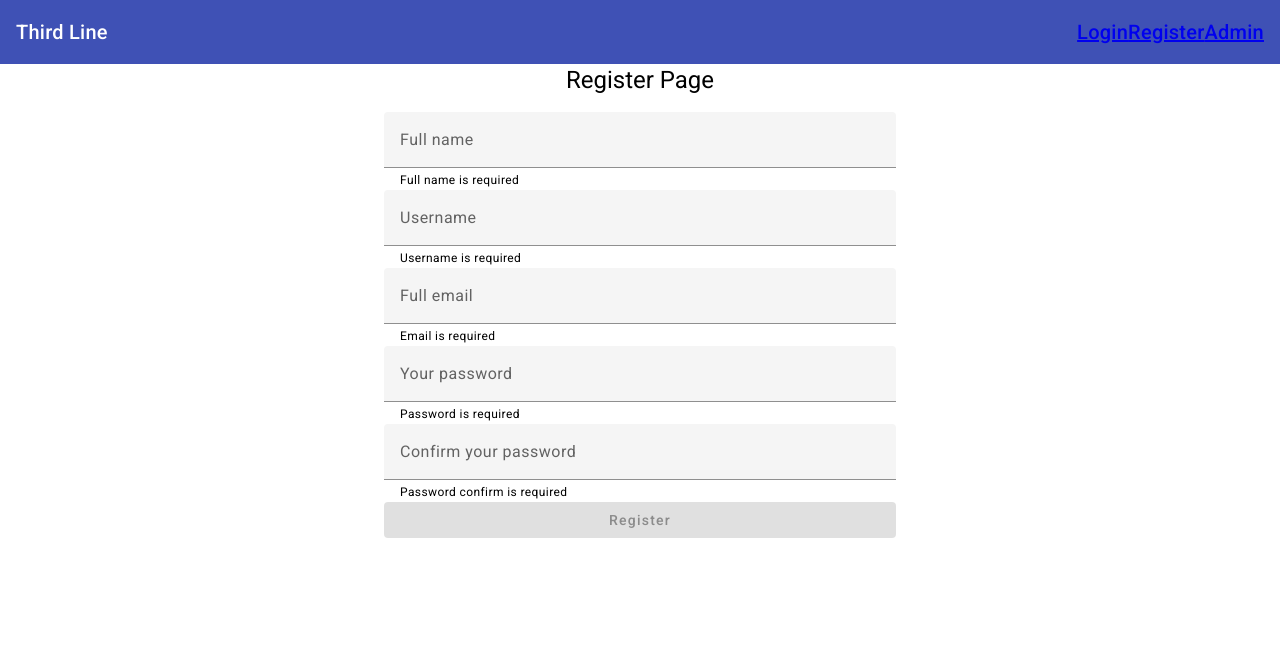
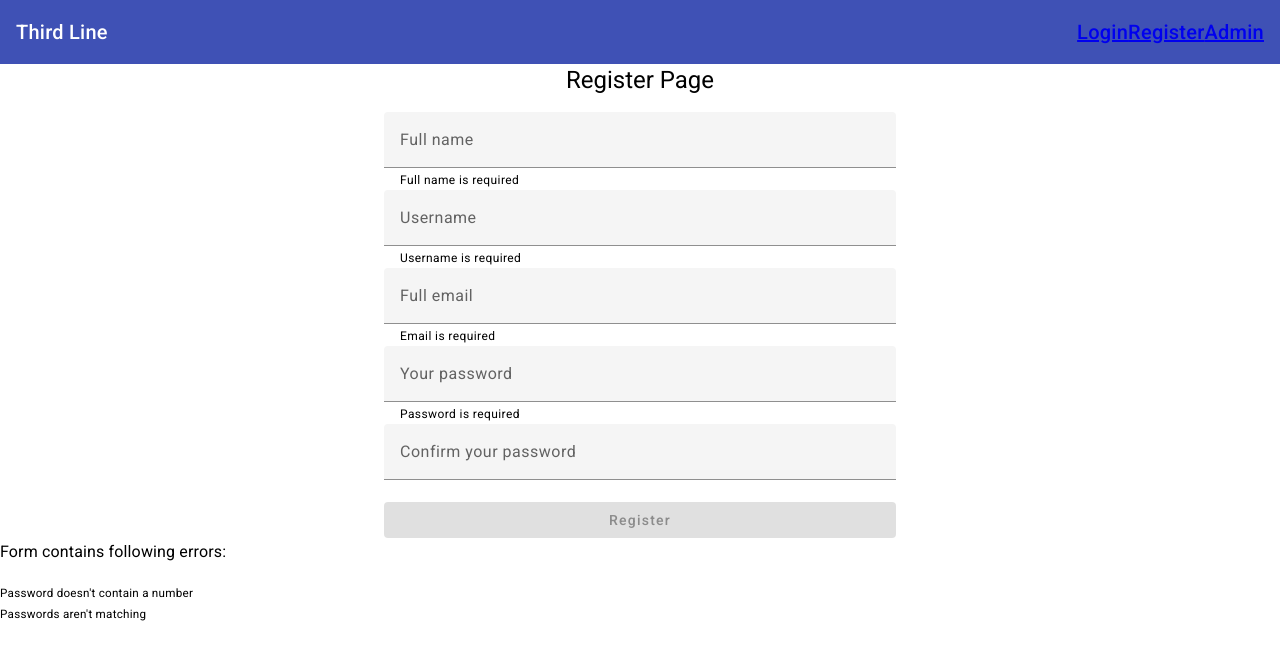
Before and after one commit to dmitrich0/angular-nest-blog-en, an Angular app in the folder frontend/: page /register in a window 1280 px wide. Shown: the top 660 px of the page. Built offline with nearby package versions, Linux system fonts and the light colour scheme.

Commit message:
added custom validators for the registration form

```diff
--- a/frontend/src/app/components/register/register.component.html
+++ b/frontend/src/app/components/register/register.component.html
@@ -19,8 +19,12 @@
     </mat-form-field>
     <mat-form-field>
       <input matInput type="password" placeholder="Confirm your password" formControlName="passwordConfirm">
-      <mat-hint *ngIf="registerForm.get('passwordConfirm')?.errors">Password confirm is required</mat-hint>
+      <mat-hint *ngIf="registerForm.hasError('passwordNotMatching')">Passwords aren't matching</mat-hint>
     </mat-form-field>
     <button mat-flat-button color="primary" type="submit" [disabled]="registerForm.invalid">Register</button>
   </div>
 </form>
+
+<h3 *ngIf="registerForm.invalid">Form contains following errors:</h3>
+<small *ngIf="registerForm?.get('password')?.hasError('passwordInvalid')">Password doesn't contain a number</small> <br>
+<small *ngIf="registerForm.hasError('passwordsNotMatching')">Passwords aren't matching</small>
--- a/frontend/src/app/components/register/register.component.ts
+++ b/frontend/src/app/components/register/register.component.ts
@@ -1,8 +1,32 @@
 import {Component} from '@angular/core';
-import {FormBuilder, FormGroup, Validators} from "@angular/forms";
+import {AbstractControl, FormBuilder, FormGroup, ValidationErrors, Validators} from "@angular/forms";
 import {AuthService} from "../../services/auth.service";
 import {Router} from "@angular/router";
 import {map} from "rxjs";
+
+class CustomValidators {
+  static passwordContainsNumber(control: AbstractControl): ValidationErrors | null {
+    const regex = /\d/;
+    if (regex.test(control.value) && control.value !== null) {
+      return null;
+    } else {
+      return {
+        passwordInvalid: true
+      }
+    }
+  }
+
+  static passwordMatches(control: AbstractControl): ValidationErrors | null {
+    const password = control.get('password')?.value;
+    const passwordConfirm = control.get('passwordConfirm')?.value;
+    if (password === passwordConfirm && password !== null && passwordConfirm !== null) {
+      return null;
+    }
+    return {
+      passwordsNotMatching: true
+    }
+  }
+}
 
 @Component({
   selector: 'app-register',
@@ -31,13 +55,13 @@
       password: [null, [
         Validators.required,
         Validators.minLength(3),
-        // CustomValidators.passwordContainsNumber
+        CustomValidators.passwordContainsNumber
       ]],
       passwordConfirm: [null, [
         Validators.required
       ]]
     }, {
-      // validators: CustomValidator.passwordMatches
+      validators: CustomValidators.passwordMatches
     })
   }
 
```
